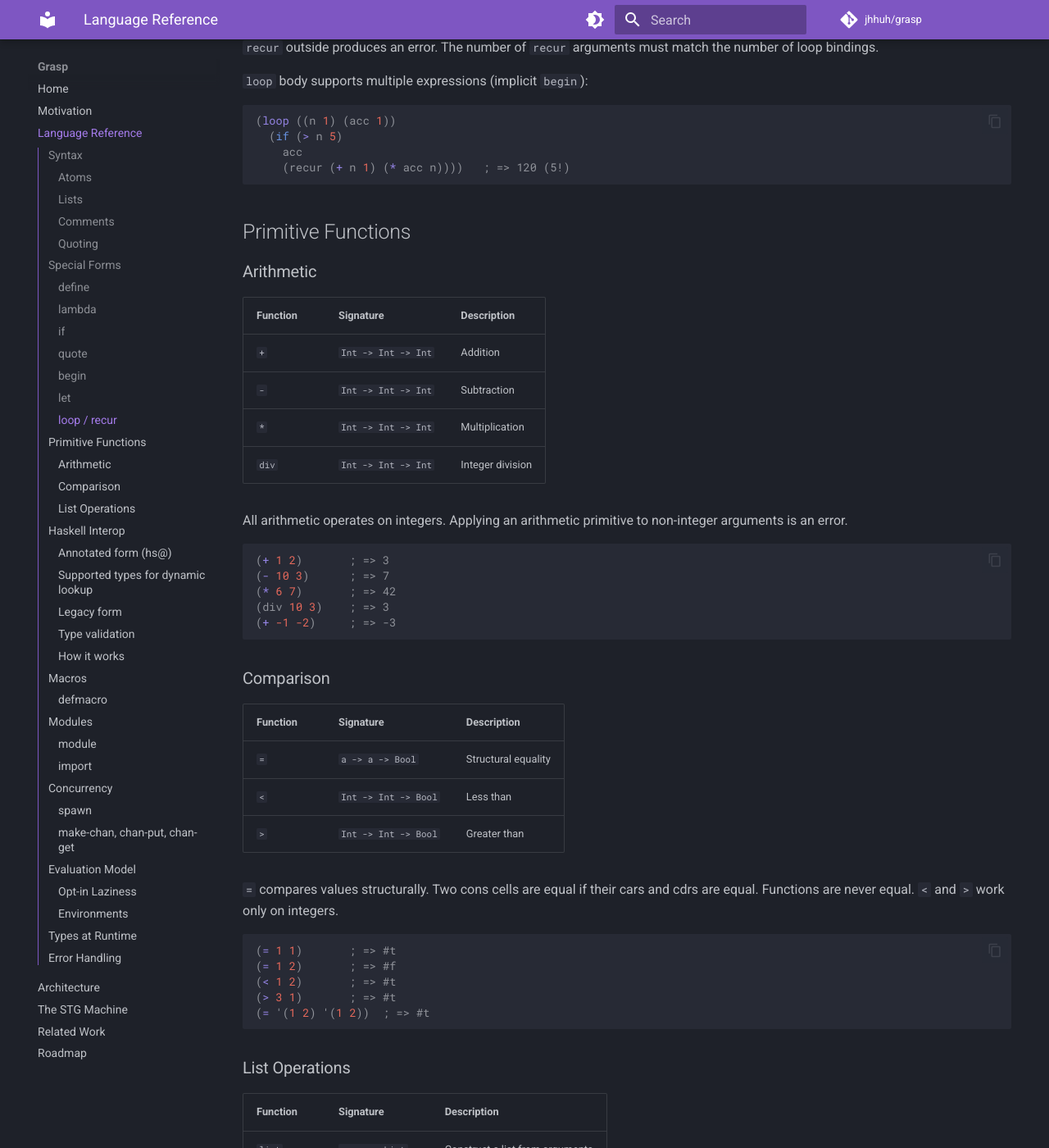
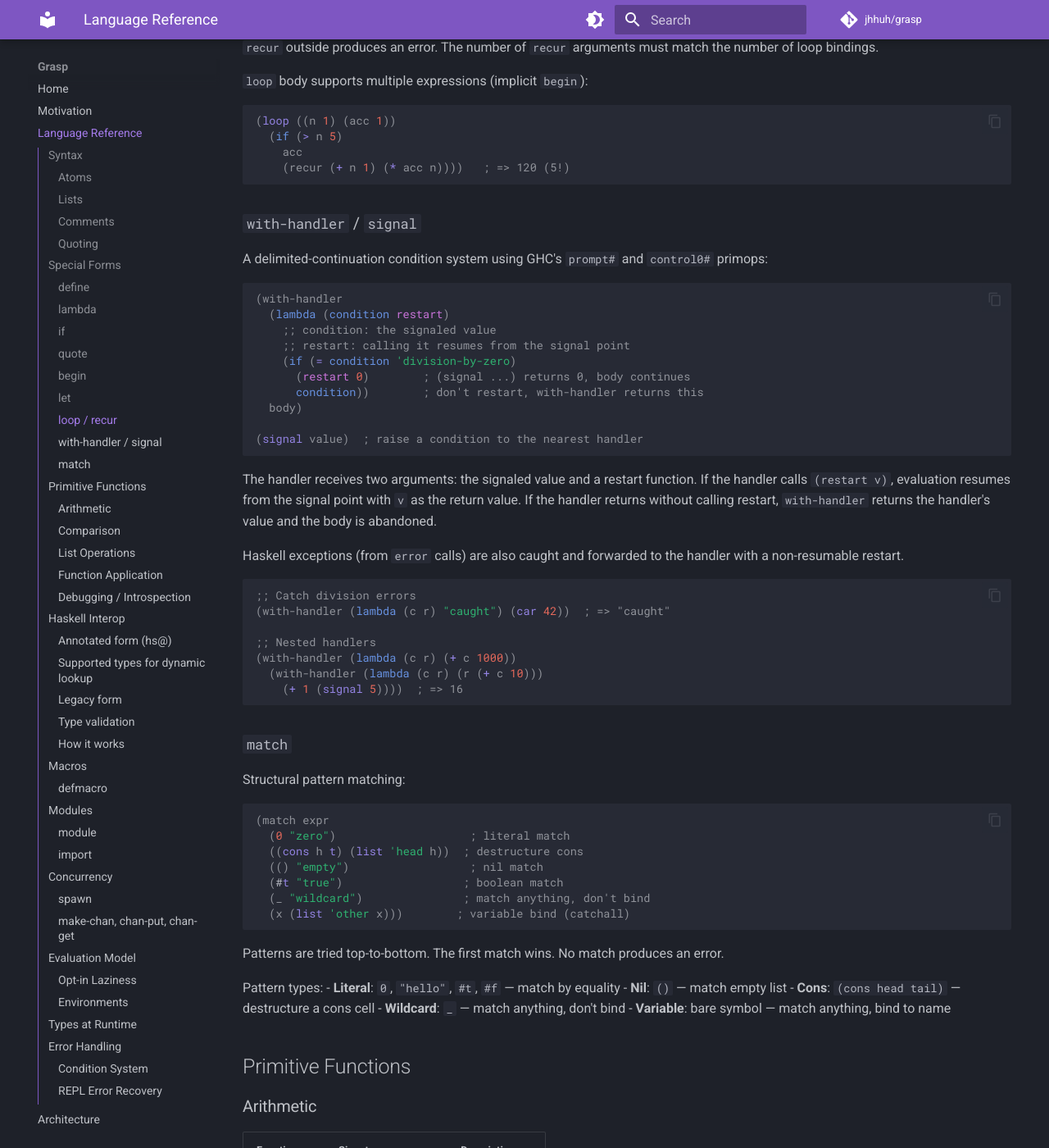
Before and after one commit to jhhuh/grasp, an MkDocs documentation site: the page built from docs/language.md, in a window 1280 px wide and 1400 px high, scrolled down 3443 px. Shown: the whole window at 82% size. Built offline with MkDocs 1.6.1 and Material for MkDocs 9.7.7, drawn with Linux system fonts in a browser that asks for light colours; comment, search, counter and statistics services are not loaded; some of the changed text lies outside the part shown.

Commit message:
docs: update for Phase 8 features
Add condition system, pattern matching, apply, debugging primitives,
isocline REPL, and try/catch to language reference and roadmap.

````diff
--- a/docs/language.md
+++ b/docs/language.md
@@ -163,6 +163,60 @@ Clojure-style explicit tail recursion. `loop` establishes bindings and a restart
     (recur (+ n 1) (* acc n))))   ; => 120 (5!)
 ```
 
+### `with-handler` / `signal`
+
+A delimited-continuation condition system using GHC's `prompt#` and `control0#` primops:
+
+```lisp
+(with-handler
+  (lambda (condition restart)
+    ;; condition: the signaled value
+    ;; restart: calling it resumes from the signal point
+    (if (= condition 'division-by-zero)
+      (restart 0)        ; (signal ...) returns 0, body continues
+      condition))        ; don't restart, with-handler returns this
+  body)
+
+(signal value)  ; raise a condition to the nearest handler
+```
+
+The handler receives two arguments: the signaled value and a restart function. If the handler calls `(restart v)`, evaluation resumes from the signal point with `v` as the return value. If the handler returns without calling restart, `with-handler` returns the handler's value and the body is abandoned.
+
+Haskell exceptions (from `error` calls) are also caught and forwarded to the handler with a non-resumable restart.
+
+```lisp
+;; Catch division errors
+(with-handler (lambda (c r) "caught") (car 42))  ; => "caught"
+
+;; Nested handlers
+(with-handler (lambda (c r) (+ c 1000))
+  (with-handler (lambda (c r) (r (+ c 10)))
+    (+ 1 (signal 5))))  ; => 16
+```
+
+### `match`
+
+Structural pattern matching:
+
+```lisp
+(match expr
+  (0 "zero")                    ; literal match
+  ((cons h t) (list 'head h))  ; destructure cons
+  (() "empty")                  ; nil match
+  (#t "true")                  ; boolean match
+  (_ "wildcard")               ; match anything, don't bind
+  (x (list 'other x)))        ; variable bind (catchall)
+```
+
+Patterns are tried top-to-bottom. The first match wins. No match produces an error.
+
+Pattern types:
+- **Literal**: `0`, `"hello"`, `#t`, `#f` — match by equality
+- **Nil**: `()` — match empty list
+- **Cons**: `(cons head tail)` — destructure a cons cell
+- **Wildcard**: `_` — match anything, don't bind
+- **Variable**: bare symbol — match anything, bind to name
+
 ## Primitive Functions
 
 ### Arithmetic
@@ -228,6 +282,34 @@ Improper lists (where cdr is not a list) print with dot notation:
 ```lisp
 (cons 1 2)  ; => (1 . 2)
 ```
+
+### Function Application
+
+| Function | Signature | Description |
+|----------|-----------|-------------|
+| `apply` | `Fn -> List -> a` | Call a function with arguments from a list |
+
+```lisp
+(apply + (list 1 2))             ; => 3
+(apply (lambda (x y) (+ x y)) (list 10 20))  ; => 30
+```
+
+### Debugging / Introspection
+
+| Function | Signature | Description |
+|----------|-----------|-------------|
+| `type-of` | `a -> String` | Returns the type name as a string |
+| `inspect` | `a -> List` | Returns closure info (type, pointer count, non-pointer count) |
+| `gc-stats` | `() -> List` | Returns GC statistics as an association list |
+
+```lisp
+(type-of 42)              ; => "Int"
+(type-of (lambda (x) x))  ; => "Lambda"
+(inspect 42)              ; => (type "Int" pointers 0 non-pointers 1)
+(gc-stats)                ; => (collections N bytes-allocated N max-live-bytes N)
+```
+
+`gc-stats` requires `+RTS -T` to enable statistics collection. Without it, returns an error message.
 
 ## Haskell Interop
 
@@ -461,6 +543,7 @@ Every Grasp value is a `GraspVal` (alias for `Any` from `GHC.Exts`) — an untyp
 | `GraspChan` | Channel | `<chan>` |
 | `GraspModule` | Module | `<module:name>` |
 | `GraspRecur` | Recur (internal) | error if printed |
+| `GraspPromptTag` | Prompt tag (internal) | `<prompt-tag>` |
 
 GHC-equivalent types (Int, Double, Bool) reuse GHC's own closures — a Grasp integer IS a Haskell `Int`, with zero marshaling overhead. Grasp-specific types use Haskell ADTs whose info tables GHC generates automatically.
 
@@ -468,15 +551,31 @@ There is no type system. Any operation that receives an unexpected type will pro
 
 ## Error Handling
 
-Errors are currently reported as Haskell exceptions caught by the REPL:
+### Condition System
+
+Grasp has a condition system built on GHC's delimited continuation primops. See `with-handler` and `signal` in Special Forms.
+
+The prelude provides convenience wrappers:
+
+```lisp
+(import "lib/prelude.gsp")
+
+;; try: wraps a thunk, returns (error condition) on signal
+(try (lambda () (signal 42)))     ; => (error 42)
+(try (lambda () (+ 1 2)))         ; => 3
+
+;; catch: like try but with custom handler
+(catch (lambda () (signal 42))
+       (lambda (c r) (r 0)))      ; => 0 (restart with 0)
+```
+
+### REPL Error Recovery
+
+The REPL catches all Haskell exceptions and continues:
 
 ```
-λ> (/ 1 0)
-error: unbound symbol: /
 λ> (car 42)
 error: car expects a cons cell
 λ> (+ 1 "hello")
 error: expected two integers, got: 2 args
 ```
-
-There is no user-level exception mechanism yet. The REPL catches all exceptions and continues.
````
Also changed, not shown: docs/roadmap.md (+35 -7 lines).
